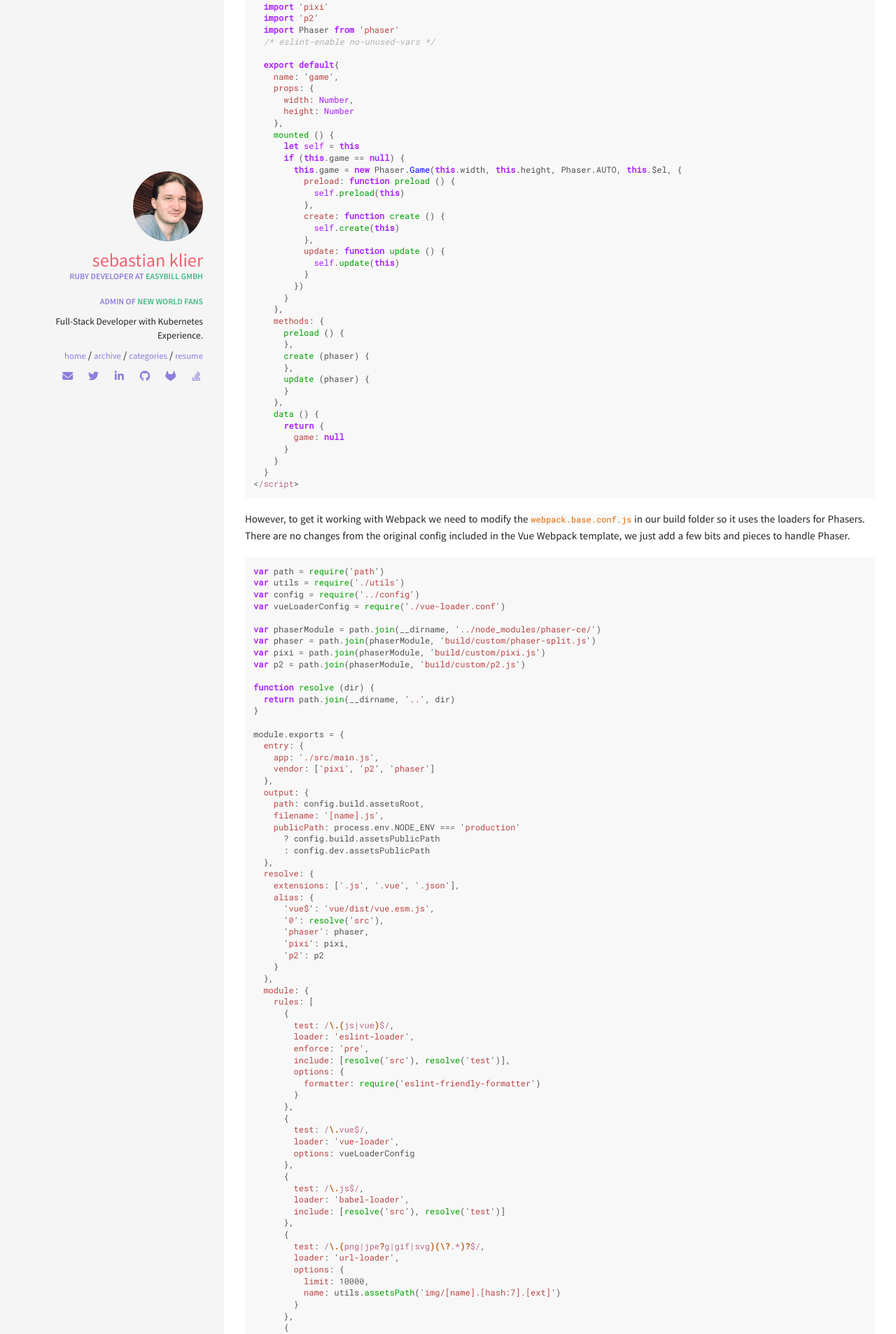
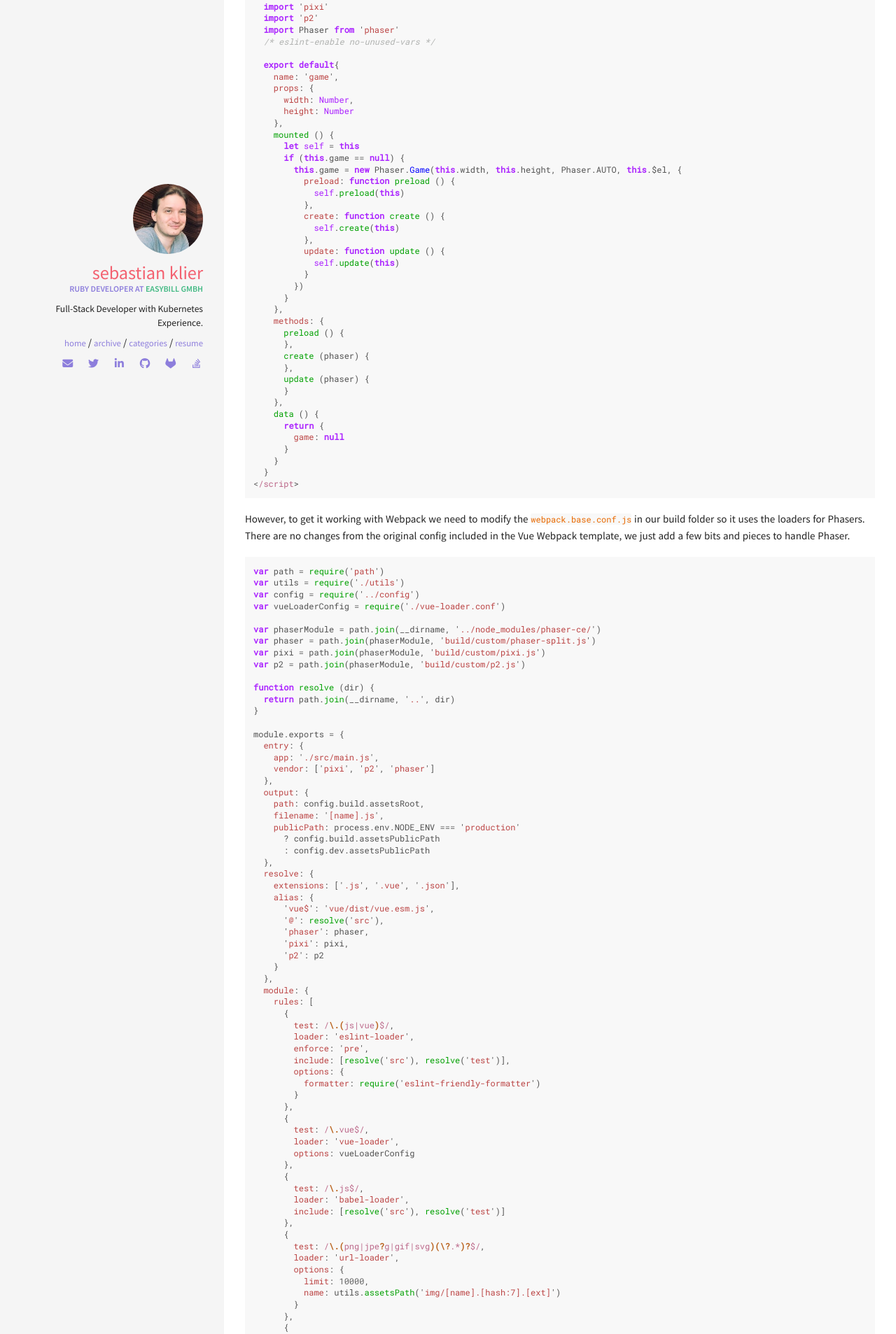
Before and after one commit to sekl/sebastianklier.com, a Jekyll site: the page built from _posts/2017-06-03-node-vue-phaser-webpack.md, in a window 1280 px wide. Shown: the part 1752-3659 px from the top of the page at 70% size. Built offline with Jekyll 4.4.1, drawn with Linux system fonts in a browser that asks for light colours; nearby versions of some CDN libraries; comment, search, counter and statistics services are not loaded; some of the changed text lies outside the part shown.

Commit message:
remove some stuff

```diff
--- a/_config.yml
+++ b/_config.yml
@@ -55,7 +55,7 @@ exclude: [node_modules, vendor, "Gemfile", "Gemfile.lock", "package.json"]
 owner:
   name: Sebastian Klier
   avatar: avatar.jpg
-  job: "Ruby Developer at <a href='http://www.easybill.de'>easybill GmbH</a><br /><br />Admin of <a href='https://newworldfans.com' title='New World MMO Fansite'>New World Fans</a>"
+  job: "Ruby Developer at <a href='http://www.easybill.de'>easybill GmbH</a>"
   bio: "Full-Stack Developer with Kubernetes Experience."
   email: sebastian@sebastianklier.com
   disqus-shortname: sebastianklier
--- a/_posts/2017-06-03-node-vue-phaser-webpack.md
+++ b/_posts/2017-06-03-node-vue-phaser-webpack.md
@@ -207,5 +207,3 @@ module.exports = {
 If you try to run the app again now, Webpack should find Phaser and build it for us. We can now include the Phaser game object, implement some sort of Node API or integrate everything with WebSockets and get to work. ;)
 
 I've made the result of this work available as a [boilerplate](https://github.com/sekl/node-vue-phaser-boilerplate) on GitHub. Please let me know if you run into any issues. Thanks to everyone who pointed out errors in the comments. :)
-
-Also, since you seem to be interested in gaming: I have a website for Amazon's [New World MMO](https://newworldfans.com). Feel free to join the [New World Discord](https://newworldfans.com/discord), or check out the discord bot that you can add to your own server!
```
Also changed, not shown: _posts/2019-05-03-multiplayer-game-typescript-node-express-socketio-phaser.md (+0 -2 lines).
